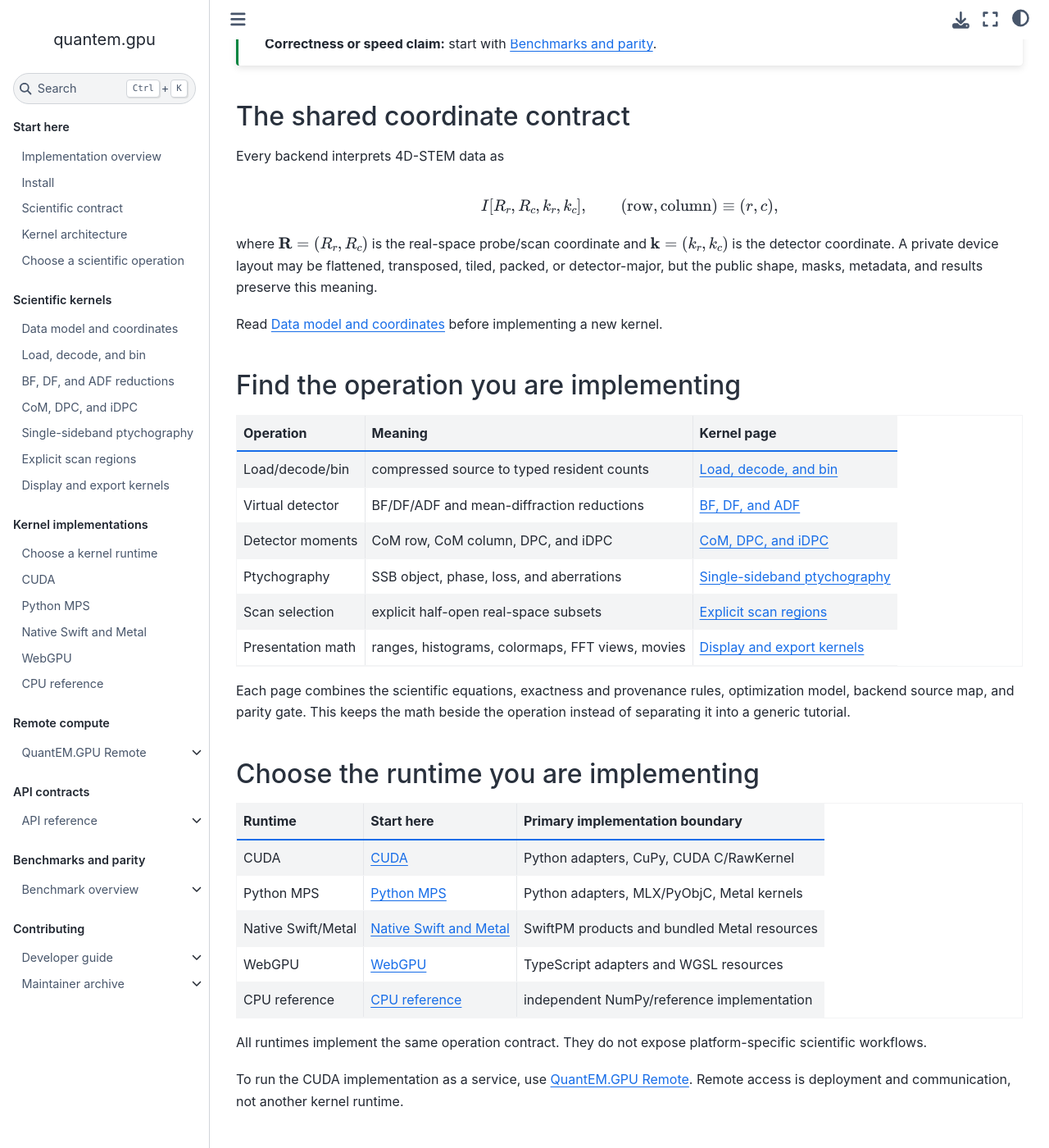
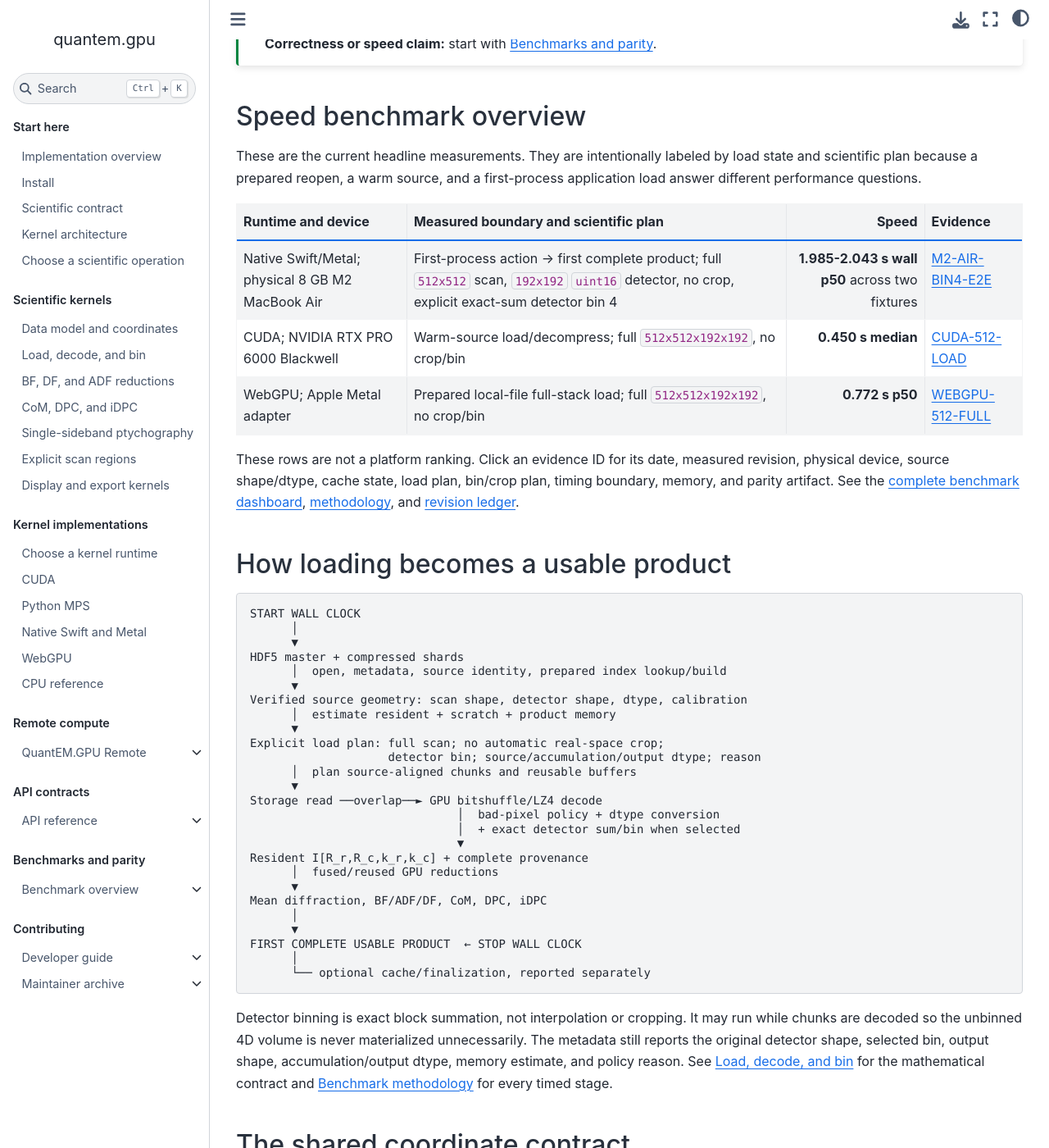
Before and after one commit to bobleesj/quantem.gpu, a Jupyter Book: the page built from docs/intro.md, in a window 1280 px wide and 1400 px high, scrolled down 352 px. Shown: the whole window at 82% size. Built offline with Jupyter Book 1.0.4 settings and Sphinx 7.4.7 and the Sphinx Book theme 1.1.4, drawn with Linux system fonts in a browser that asks for light colours; some of the changed text lies outside the part shown.

Commit message:
Put speed benchmarks and load flow at the top

````diff
--- a/docs/intro.md
+++ b/docs/intro.md
@@ -16,6 +16,64 @@ WebGPU, and an explicit CPU reference.
 **Correctness or speed claim:** start with
 [Benchmarks and parity](performance/index.md).
 ```
+
+## Speed benchmark overview
+
+These are the current headline measurements. They are intentionally labeled by
+load state and scientific plan because a prepared reopen, a warm source, and a
+first-process application load answer different performance questions.
+
+| Runtime and device | Measured boundary and scientific plan | Speed | Evidence |
+|---|---|---:|---|
+| Native Swift/Metal; physical 8 GB M2 MacBook Air | First-process action → first complete product; full `512x512` scan, `192x192` `uint16` detector, no crop, explicit exact-sum detector bin 4 | **1.985-2.043 s wall p50** across two fixtures | [M2-AIR-BIN4-E2E](performance/results.md) |
+| CUDA; NVIDIA RTX PRO 6000 Blackwell | Warm-source load/decompress; full `512x512x192x192`, no crop/bin | **0.450 s median** | [CUDA-512-LOAD](performance/results.md) |
+| WebGPU; Apple Metal adapter | Prepared local-file full-stack load; full `512x512x192x192`, no crop/bin | **0.772 s p50** | [WEBGPU-512-FULL](performance/results.md) |
+
+These rows are not a platform ranking. Click an evidence ID for its date,
+measured revision, physical device, source shape/dtype, cache state, load plan,
+bin/crop plan, timing boundary, memory, and parity artifact. See the
+[complete benchmark dashboard](dashboard.md),
+[methodology](performance/methodology.md), and
+[revision ledger](performance/changes.md).
+
+## How loading becomes a usable product
+
+```text
+START WALL CLOCK
+      │
+      ▼
+HDF5 master + compressed shards
+      │  open, metadata, source identity, prepared index lookup/build
+      ▼
+Verified source geometry: scan shape, detector shape, dtype, calibration
+      │  estimate resident + scratch + product memory
+      ▼
+Explicit load plan: full scan; no automatic real-space crop;
+                    detector bin; source/accumulation/output dtype; reason
+      │  plan source-aligned chunks and reusable buffers
+      ▼
+Storage read ──overlap──► GPU bitshuffle/LZ4 decode
+                              │  bad-pixel policy + dtype conversion
+                              │  + exact detector sum/bin when selected
+                              ▼
+Resident I[R_r,R_c,k_r,k_c] + complete provenance
+      │  fused/reused GPU reductions
+      ▼
+Mean diffraction, BF/ADF/DF, CoM, DPC, iDPC
+      │
+      ▼
+FIRST COMPLETE USABLE PRODUCT  ← STOP WALL CLOCK
+      │
+      └── optional cache/finalization, reported separately
+```
+
+Detector binning is exact block summation, not interpolation or cropping. It
+may run while chunks are decoded so the unbinned 4D volume is never
+materialized unnecessarily. The metadata still reports the original detector
+shape, selected bin, output shape, accumulation/output dtype, memory estimate,
+and policy reason. See [Load, decode, and bin](kernels/load-decode-bin.md) for
+the mathematical contract and [Benchmark methodology](performance/methodology.md)
+for every timed stage.
 
 ## The shared coordinate contract
 
@@ -78,7 +136,7 @@ Read [Kernel architecture](concepts/kernel-architecture.md) for the source tree
 and [Kernel development lifecycle](developer/kernel-lifecycle.md) before adding
 an implementation.
 
-## Performance numbers are evidence
+## How to interpret performance evidence
 
 The [implementation overview](dashboard.md) is the dense one-page view
 of implementation coverage and headline measurements. The
--- a/docs/kernels/load-decode-bin.md
+++ b/docs/kernels/load-decode-bin.md
@@ -59,6 +59,37 @@ Profile these stages separately where the storage/runtime makes that possible:
 
 On unified memory, storage page-in, decode, and device access may overlap. Do
 not invent a separate “upload” number when bytes are mapped without a copy.
+
+## Count-preserving detector binning
+
+For detector bin factor $b$, each output detector pixel is the exact sum of one
+$b\times b$ source block:
+
+$$
+I_b[R_r,R_c,k'_r,k'_c]
+=\sum_{i=0}^{b-1}\sum_{j=0}^{b-1}
+I[R_r,R_c,bk'_r+i,bk'_c+j].
+$$
+
+This preserves the complete scan grid and total detector counts. It does not
+crop real space, interpolate detector values, average counts, or label the
+result as native detector resolution. Incomplete detector-edge blocks are
+summed over the source pixels that exist, using the same rule on every backend.
+
+The efficient path performs this sum while decoded chunks are already on the
+accelerator. It writes the final resident dtype/layout directly instead of
+materializing both a full unbinned volume and a second binned copy. Correctness
+still requires widened accumulation, explicit overflow behavior, bad-pixel
+ordering, original/output detector shapes, selected bin, and the resource-policy
+reason in provenance.
+
+```text
+compressed chunk
+      ↓ GPU decode
+decoded source counts ──► bad-pixel policy ──► exact b×b sum
+                                                   ↓
+                                  final resident binned counts
+```
 
 ## Optimization model
 
````
Also changed, not shown: other parts of docs/intro.md (+0 -13 lines), 1 other file.
